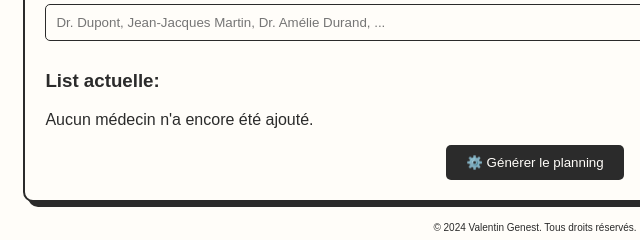
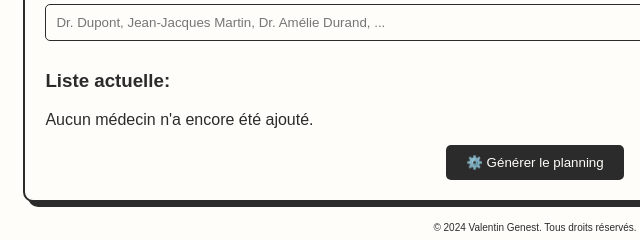
Before and after one commit to valentingnt/planning-app, a website built with Vite: page index.html in a window 1280 px wide. Shown: the part 433-673 px from the top of the page, 105-745 px from the left. Built offline with nearby package versions, Linux system fonts and the light colour scheme.

Commit message:
Fix typo in doctors list heading

```diff
--- a/index.html
+++ b/index.html
@@ -40,7 +40,7 @@
       id="doctors-list-input">
     <input type="button" value="Ajouter" id="add-doctor">
 
-    <h3>List actuelle:</h3>
+    <h3>Liste actuelle:</h3>
     <p id="current-doctors-list">
       Aucun médecin n'a encore été ajouté.
     </p>
```
